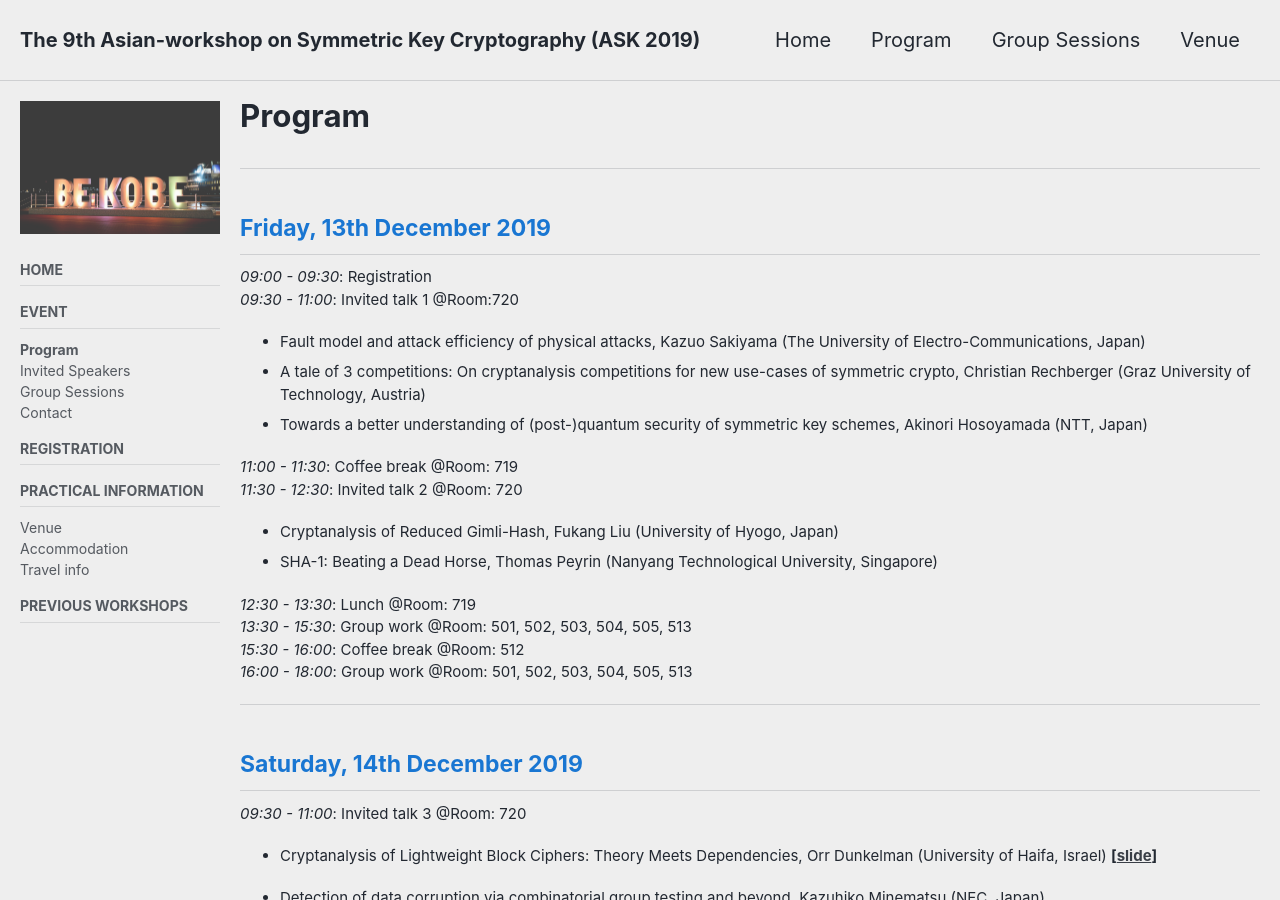
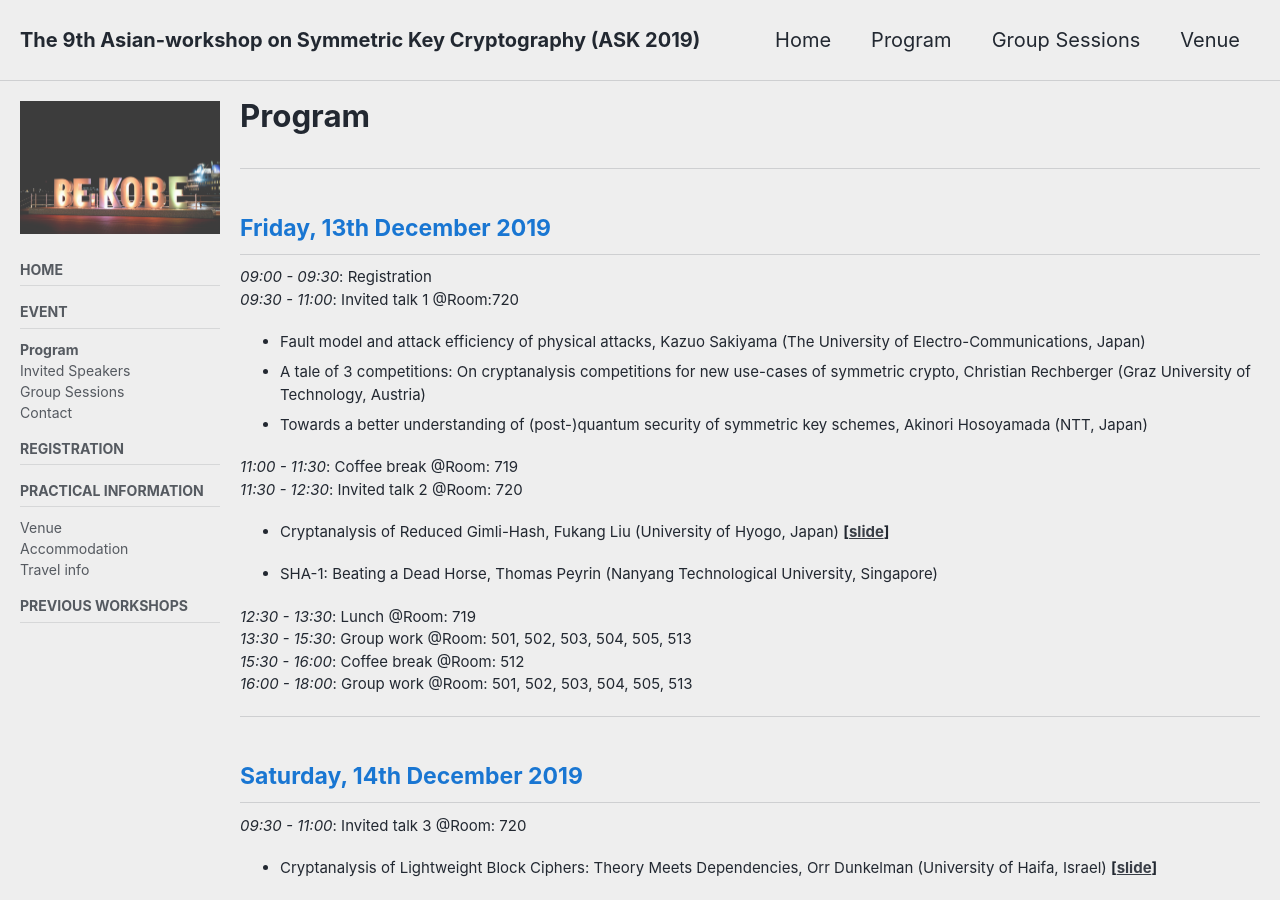
Before and after one commit to askworkshop/ask2019, a Jekyll site: the page built from program.md, in a window 1280 px wide and 900 px high. Built offline with Jekyll 4.4.1, drawn with Linux system fonts in a browser that asks for light colours; cached includes are drawn as plain includes; nearby versions of some CDN libraries; our own code applies the rules of GitHub Pages for plain Markdown files.

Commit message:
upload some pdf

```diff
--- a/program.md
+++ b/program.md
@@ -32,6 +32,8 @@ sidebar:
 
  - Cryptanalysis of Reduced Gimli-Hash,
   Fukang Liu (University of Hyogo, Japan)
+  <b>[<a href="../assets/slides/Gimli.pdf" target="_blank">slide</a>]
+
  - SHA-1: Beating a Dead Horse,
   Thomas Peyrin (Nanyang Technological University, Singapore)
 
```
